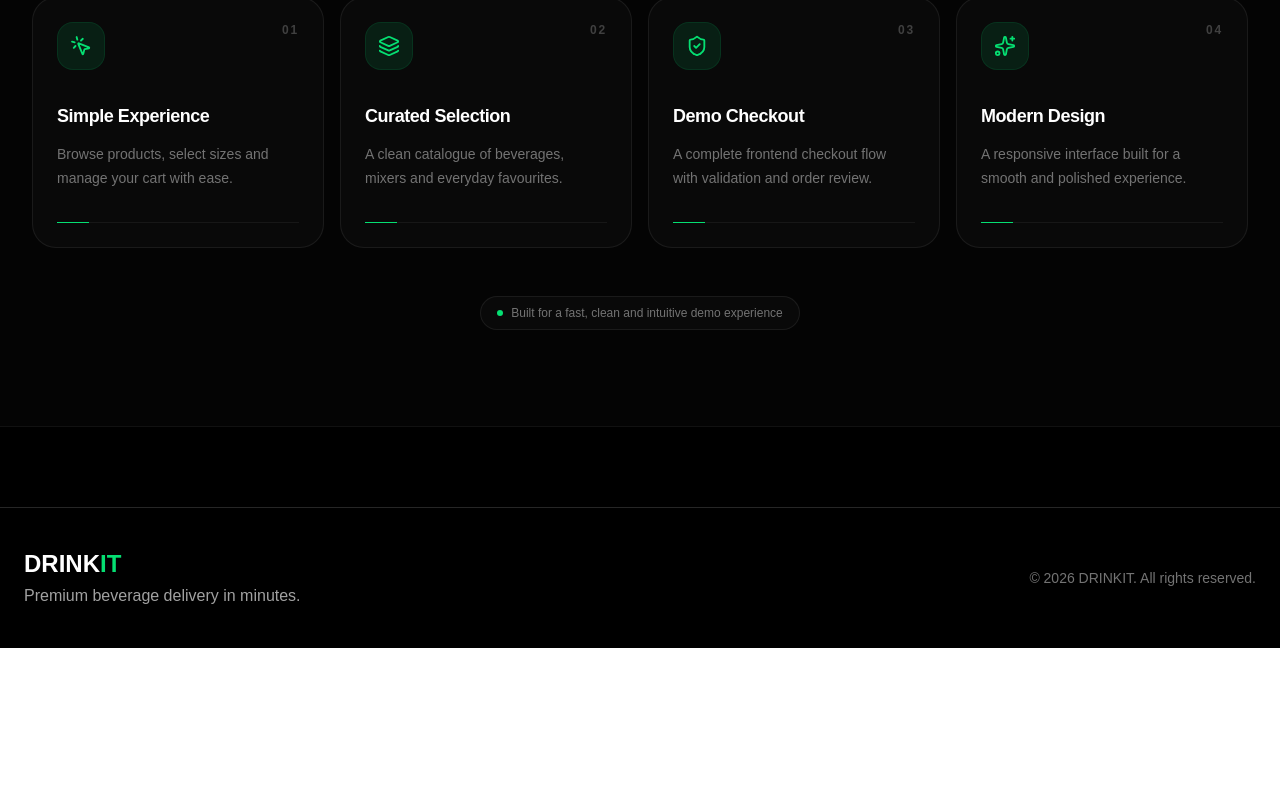
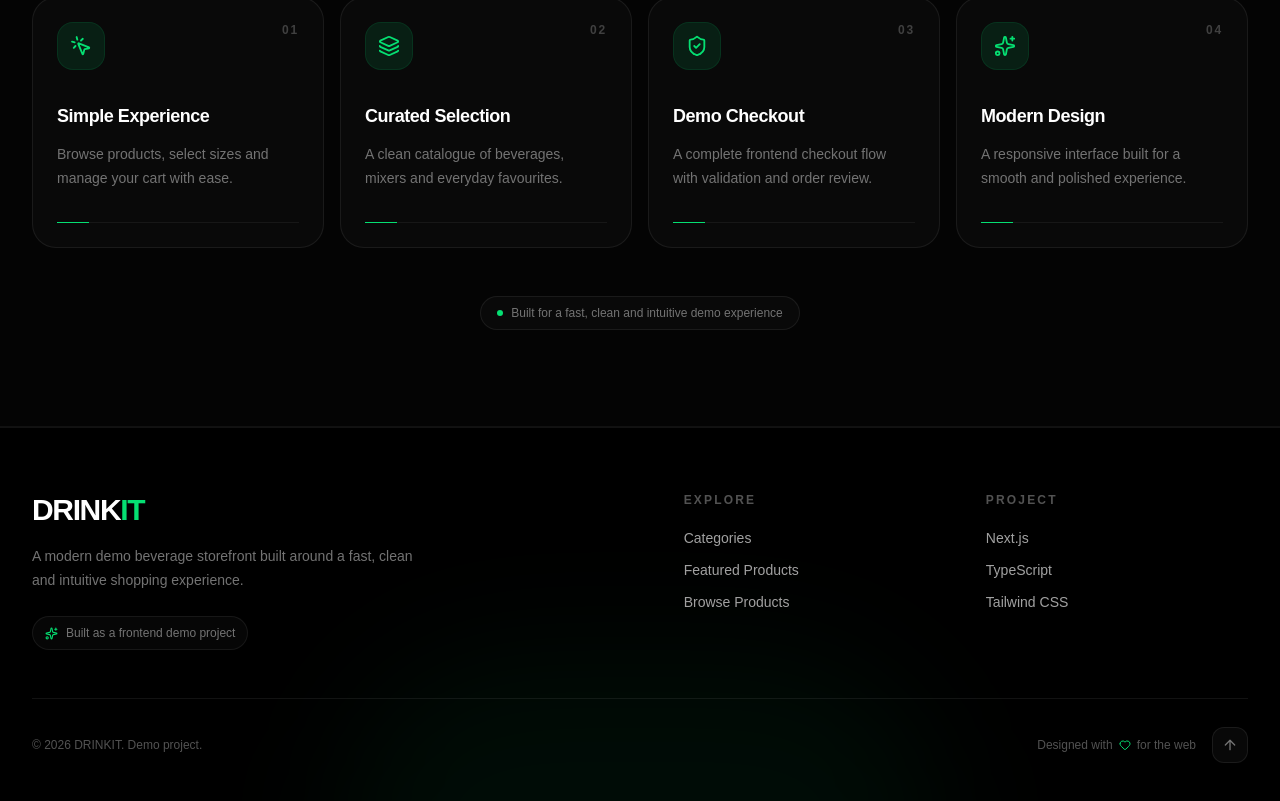
Before and after one commit to Devmistry7/DRINKIT, a Next.js app: page / in a window 1280 px wide. Shown: the part 4264-5065 px from the top of the page. Before the commit the page ends 4912 px from the top, so only its background shows below. Built offline with nearby package versions, Linux system fonts and the light colour scheme.

Commit message:
footer update

```diff
--- a/src/components/Footer.tsx
+++ b/src/components/Footer.tsx
@@ -1,21 +1,131 @@
+import {
+  ArrowUp,
+  Heart,
+  Sparkles,
+} from "lucide-react";
+
 export default function Footer() {
   return (
-    <footer className="border-t border-neutral-800 mt-20">
-      <div className="max-w-7xl mx-auto px-6 py-10 flex flex-col md:flex-row justify-between items-center gap-4">
+    <footer className="relative overflow-hidden border-t border-white/[0.07] bg-black">
 
-        <div>
-          <h3 className="text-2xl font-black">
-            DRINK<span className="text-green-400">IT</span>
-          </h3>
-          <p className="text-neutral-400 mt-1">
-            Premium beverage delivery in minutes.
-          </p>
+      {/* Subtle Background Glow */}
+      <div className="pointer-events-none absolute inset-0 overflow-hidden">
+        <div className="absolute bottom-[-180px] left-1/2 h-[350px] w-[600px] -translate-x-1/2 rounded-full bg-green-400/[0.05] blur-3xl" />
+      </div>
+
+      <div className="relative mx-auto max-w-7xl px-4 py-14 sm:px-6 lg:px-8 lg:py-16">
+
+        {/* Main Footer */}
+        <div className="grid gap-10 border-b border-white/[0.07] pb-12 md:grid-cols-[1.4fr_0.6fr_0.6fr]">
+
+          {/* Brand */}
+          <div>
+            <h3 className="text-3xl font-black tracking-[-0.045em] text-white">
+              DRINK
+              <span className="text-green-400">
+                IT
+              </span>
+            </h3>
+
+            <p className="mt-4 max-w-sm text-sm leading-6 text-neutral-500">
+              A modern demo beverage storefront built
+              around a fast, clean and intuitive
+              shopping experience.
+            </p>
+
+            <div className="mt-6 inline-flex items-center gap-2 rounded-full border border-white/[0.07] bg-white/[0.025] px-3 py-2 text-xs font-medium text-neutral-500">
+              <Sparkles
+                size={13}
+                className="text-green-400"
+              />
+
+              Built as a frontend demo project
+            </div>
+          </div>
+
+          {/* Explore */}
+          <div>
+            <p className="text-xs font-bold uppercase tracking-[0.18em] text-neutral-600">
+              Explore
+            </p>
+
+            <div className="mt-5 flex flex-col items-start gap-3">
+              <a
+                href="#categories"
+                className="text-sm text-neutral-400 transition hover:text-green-400"
+              >
+                Categories
+              </a>
+
+              <a
+                href="#featured-products"
+                className="text-sm text-neutral-400 transition hover:text-green-400"
+              >
+                Featured Products
+              </a>
+
+              <a
+                href="#featured-products"
+                className="text-sm text-neutral-400 transition hover:text-green-400"
+              >
+                Browse Products
+              </a>
+            </div>
+          </div>
+
+          {/* Project */}
+          <div>
+            <p className="text-xs font-bold uppercase tracking-[0.18em] text-neutral-600">
+              Project
+            </p>
+
+            <div className="mt-5 flex flex-col items-start gap-3">
+              <span className="text-sm text-neutral-400">
+                Next.js
+              </span>
+
+              <span className="text-sm text-neutral-400">
+                TypeScript
+              </span>
+
+              <span className="text-sm text-neutral-400">
+                Tailwind CSS
+              </span>
+            </div>
+          </div>
         </div>
 
-        <p className="text-neutral-500 text-sm">
-          © 2026 DRINKIT. All rights reserved.
-        </p>
+        {/* Bottom Footer */}
+        <div className="flex flex-col gap-5 pt-7 sm:flex-row sm:items-center sm:justify-between">
 
+          <p className="text-xs text-neutral-600">
+            © 2026 DRINKIT. Demo project.
+          </p>
+
+          <div className="flex items-center gap-4">
+
+            <p className="flex items-center gap-1.5 text-xs text-neutral-600">
+              Designed with
+              <Heart
+                size={12}
+                className="text-green-400"
+              />
+              for the web
+            </p>
+
+            {/* Back To Top */}
+            <a
+              href="#"
+              aria-label="Back to top"
+              className="group flex h-9 w-9 items-center justify-center rounded-xl border border-white/[0.08] bg-white/[0.03] text-neutral-500 transition-all hover:border-green-400/20 hover:bg-green-400 hover:text-black"
+            >
+              <ArrowUp
+                size={16}
+                className="transition-transform duration-300 group-hover:-translate-y-0.5"
+              />
+            </a>
+          </div>
+        </div>
       </div>
     </footer>
   );
```
